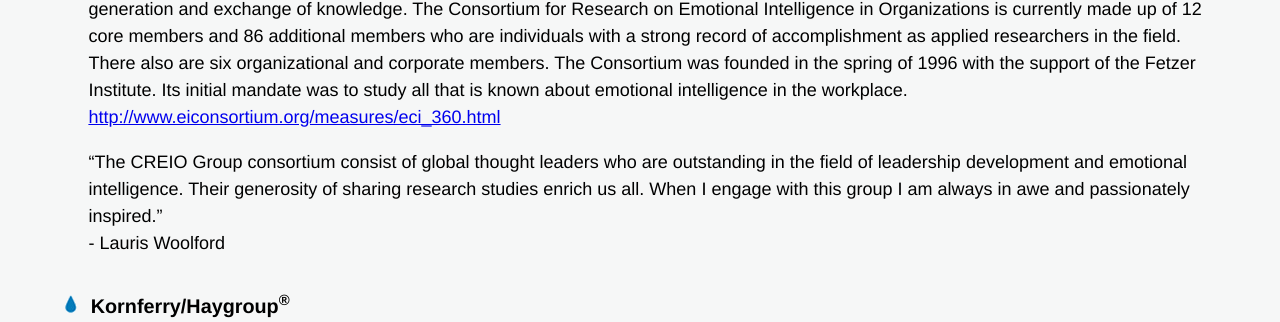
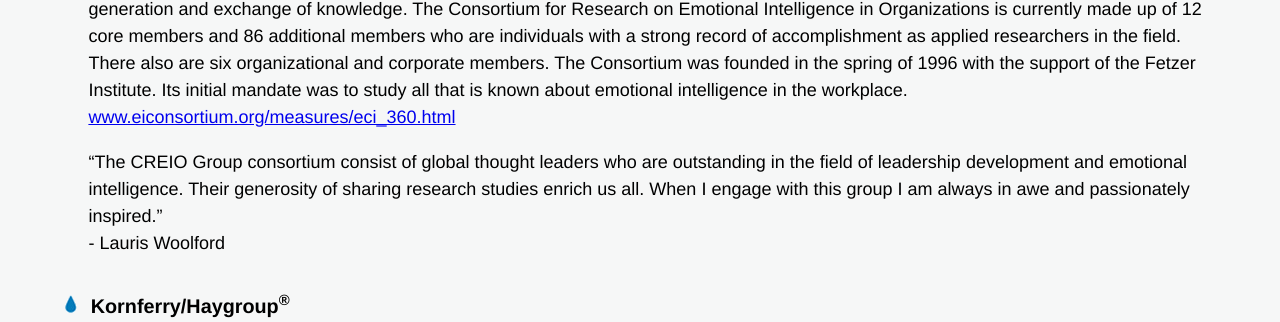
Before and after one commit to imaginatiiinc/woolfordandassociates, a PHP site: page /strategic-partners.php in a window 1280 px wide. Shown: the part 1990-2312 px from the top of the page. Run offline with PHP 8.4, Linux system fonts and the light colour scheme; some libraries are stand-ins or nearby versions.

Commit message:
Strategic Partnerships page
removal of "http" in link text

```diff
--- a/strategic-partners.php
+++ b/strategic-partners.php
@@ -44,7 +44,7 @@
 
                     <p>“Steve Coats and his partners opened my eyes to the difference between management and leadership through teaching the Five Practices of Exemplary Leadership ®. They inspired my journey in leadership development!!!!” <br>- Lauris Woolford </p>
                     <h2 style="font-weight:bold;">Consortium Research Emotional Intelligence Organization (CREIO) Group</h2>
-                  <p>The mission of the EI Consortium is to advance research and practice of emotional and social intelligence in organizations through the generation and exchange of knowledge. The Consortium for Research on Emotional Intelligence in Organizations is currently made up of 12 core members and 86 additional members who are individuals with a strong record of accomplishment as applied researchers in the field. There also are six organizational and corporate members. The Consortium was founded in the spring of 1996 with the support of the Fetzer Institute. Its initial mandate was to study all that is known about emotional intelligence in the workplace.<br><a target="_blank" href="http://www.eiconsortium.org/measures/eci_360.html">http://www.eiconsortium.org/measures/eci_360.html</a></p>
+                  <p>The mission of the EI Consortium is to advance research and practice of emotional and social intelligence in organizations through the generation and exchange of knowledge. The Consortium for Research on Emotional Intelligence in Organizations is currently made up of 12 core members and 86 additional members who are individuals with a strong record of accomplishment as applied researchers in the field. There also are six organizational and corporate members. The Consortium was founded in the spring of 1996 with the support of the Fetzer Institute. Its initial mandate was to study all that is known about emotional intelligence in the workplace.<br><a target="_blank" href="http://www.eiconsortium.org/measures/eci_360.html">www.eiconsortium.org/measures/eci_360.html</a></p>
                   <p>“The CREIO Group consortium consist of global thought leaders who are outstanding in the field of leadership development and emotional intelligence. Their generosity of sharing research studies enrich us all. When I engage with this group I am always in awe and passionately inspired.” <br>- Lauris Woolford</p>
                   <h2 style="font-weight:bold;">Kornferry/Haygroup<SUP>®</SUP></h2>
                     <p>Great organizations need great people to reach their strategic goals. We help organizations across the globe get their people strategy right and achieve their objectives.<br>
```
